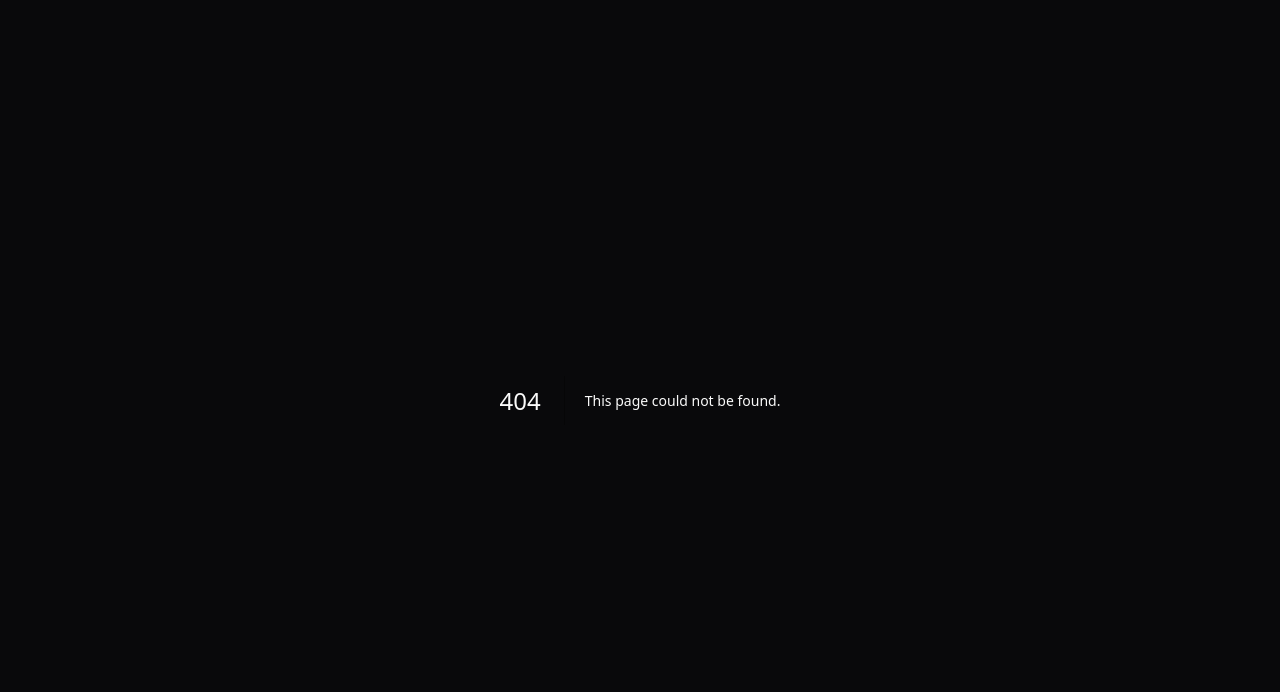
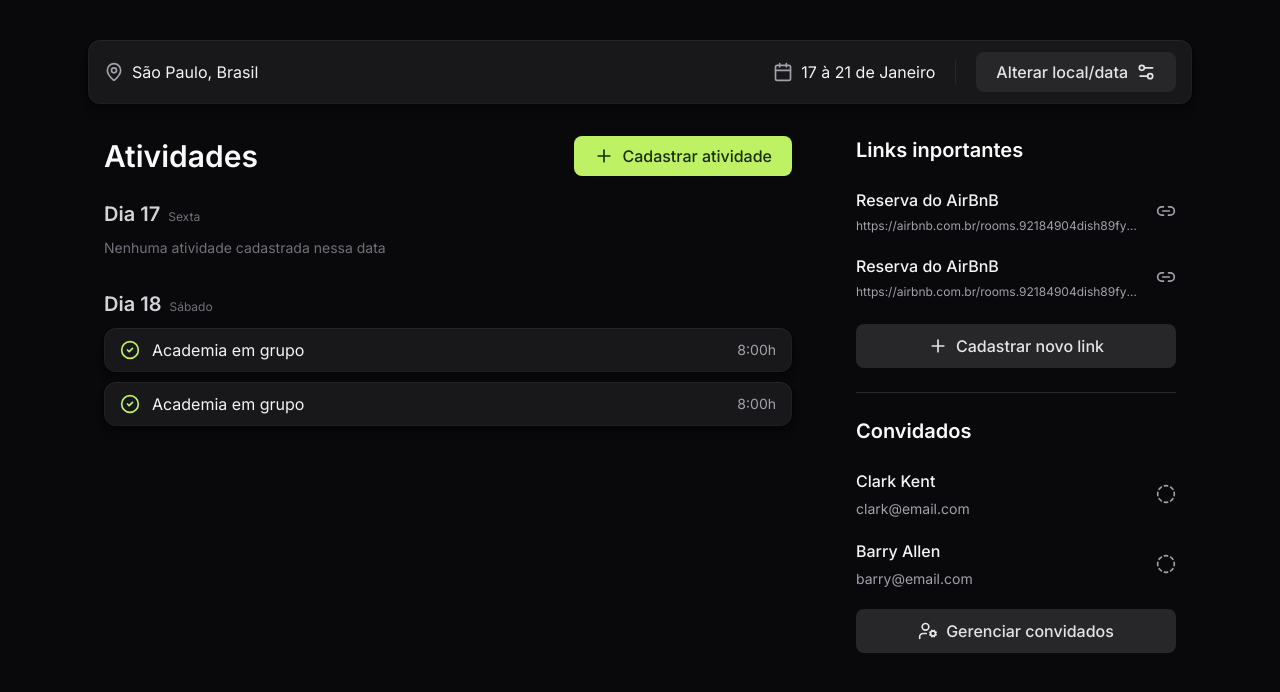
Before and after one commit to Gui-dev/travel-app, a Next.js app in the folder web/: page /trips/1 in a window 1280 px wide. Before the commit this address had no page. Shown: the top 692 px of the page. Built offline with nearby package versions, Linux system fonts and the light colour scheme.

Commit message:
feat: add trips page

```diff
--- /dev/null
+++ b/web/src/app/trips/[trip_id]/page.tsx
@@ -0,0 +1,13 @@
+import { TripDetailsPage } from '@/pages/trip-details-page'
+
+interface ITripDetailsParams {
+  params: {
+    trip_id: string
+  }
+}
+
+const TripDetails = ({ params }: ITripDetailsParams) => {
+  return <TripDetailsPage />
+}
+
+export default TripDetails
--- /dev/null
+++ b/web/src/pages/trip-details-page.tsx
@@ -0,0 +1,59 @@
+'use client'
+import { Activities } from '@/components/trip-details/activities'
+import { CreateActivityModal } from '@/components/trip-details/create-activity-modal'
+import { DestinationAndDateHeader } from '@/components/trip-details/destination-and-date-header'
+import { Guests } from '@/components/trip-details/guests'
+import { ImportantLinks } from '@/components/trip-details/important-links'
+import { Plus } from 'lucide-react'
+import { useState } from 'react'
+
+export const TripDetailsPage = () => {
+  const [isCreateActivityModalOpen, setIsCreateActivityModalOpen] =
+    useState(false)
+
+  const handleOpenCreateActivityModal = () => {
+    setIsCreateActivityModalOpen(true)
+  }
+
+  const handleCloseCreateActivityModal = () => {
+    setIsCreateActivityModalOpen(false)
+  }
+
+  return (
+    <div className="mx-auto max-w-6xl space-y-8 px-6 py-10">
+      <DestinationAndDateHeader />
+
+      <main className="flex gap-16 px-4">
+        <div className="flex-1 space-y-6">
+          <div className="flex items-center justify-between">
+            <h1 className="font-semibold text-3xl">Atividades</h1>
+            <button
+              type="button"
+              className="flex items-center gap-2 rounded-lg bg-lime-300 px-5 py-2 font-medium text-lime-950 hover:bg-lime-400"
+              onClick={handleOpenCreateActivityModal}
+            >
+              <Plus className="size-5 text-lime-950" />
+              Cadastrar atividade
+            </button>
+          </div>
+
+          <Activities />
+        </div>
+
+        <div className="w-80 space-y-6">
+          <ImportantLinks />
+
+          <div className="h-px w-full bg-zinc-800" />
+
+          <Guests />
+        </div>
+      </main>
+
+      {isCreateActivityModalOpen && (
+        <CreateActivityModal
+          onCloseCreateActivityModal={handleCloseCreateActivityModal}
+        />
+      )}
+    </div>
+  )
+}
```
